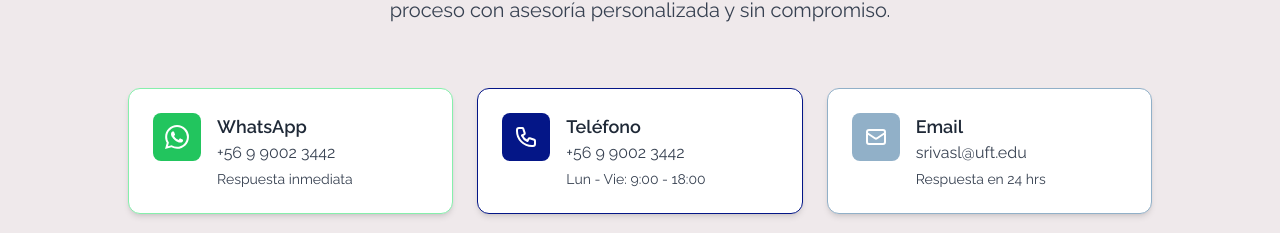
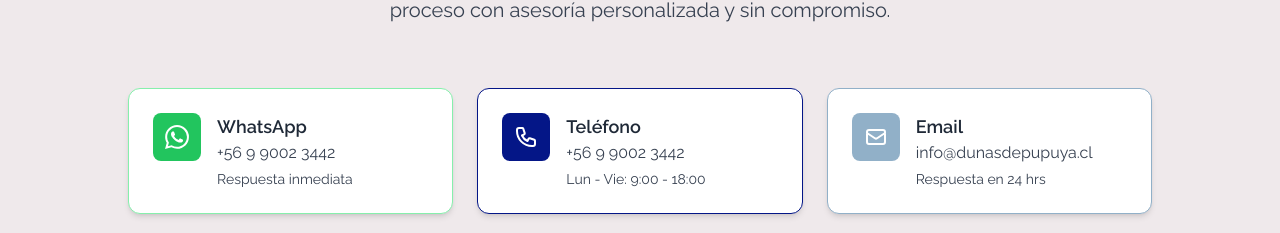
Before and after one commit to pipevera/DunasDePupuya, a Nuxt app: page / in a window 1280 px wide. Shown: the part 2736-2969 px from the top of the page. Built offline with nearby package versions, Linux system fonts and the light colour scheme; a web font is replaced by a local one.

Commit message:
:hammer: updated mail

```diff
--- a/app/components/Conversemos.vue
+++ b/app/components/Conversemos.vue
@@ -69,7 +69,7 @@
           </div>
           <div>
             <p class="font-semibold text-lg text-gray-800">Email</p>
-            <a href="mailto:srivasl@uft.edu" class="text-gray-700">srivasl@uft.edu</a>
+            <a href="mailto:info@dunasdepupuya.cl" class="text-gray-700">info@dunasdepupuya.cl</a>
             <p class="text-sm text-gray-700 mt-1">Respuesta en 24 hrs</p>
           </div>
         </div>
```
